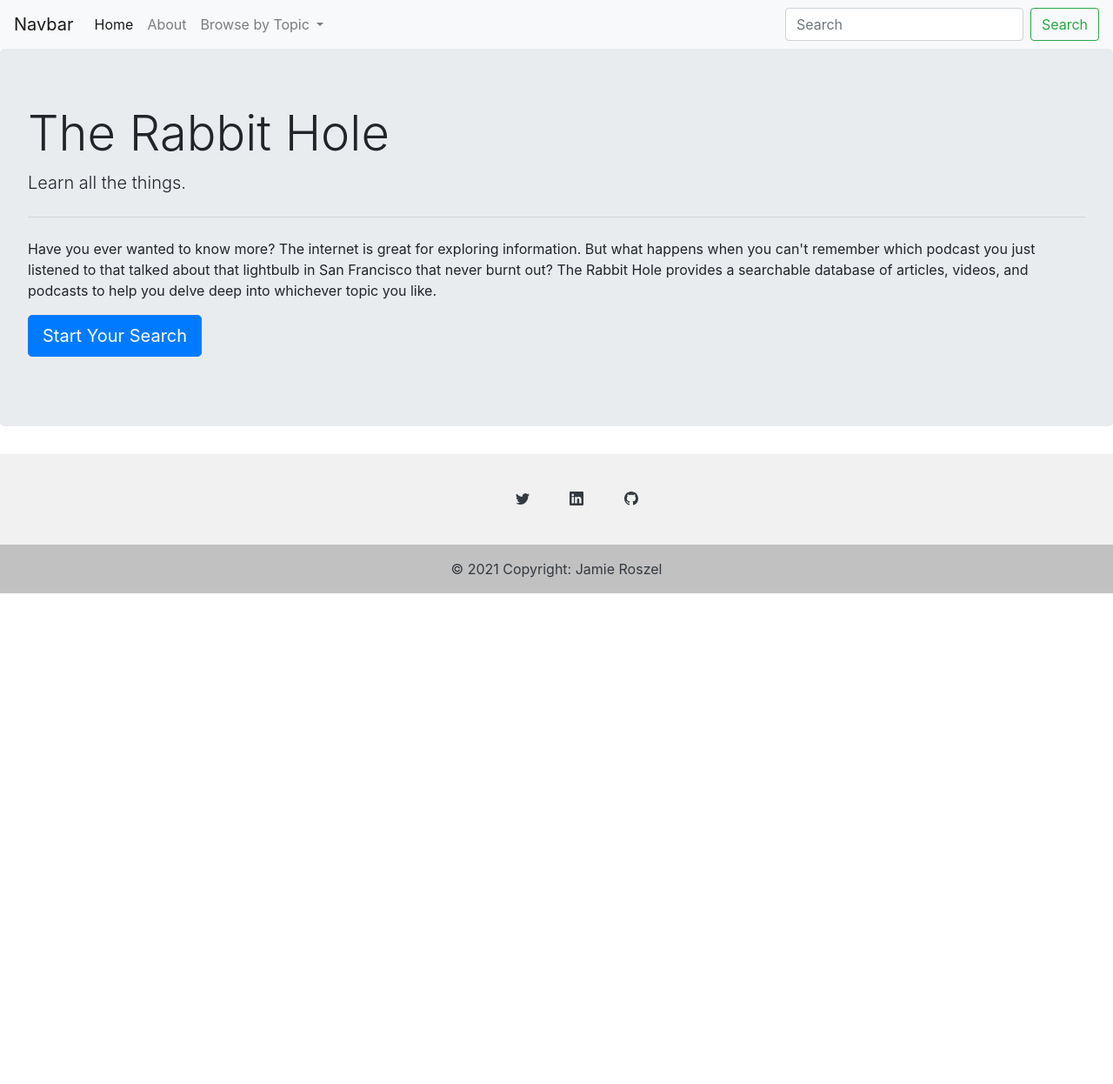
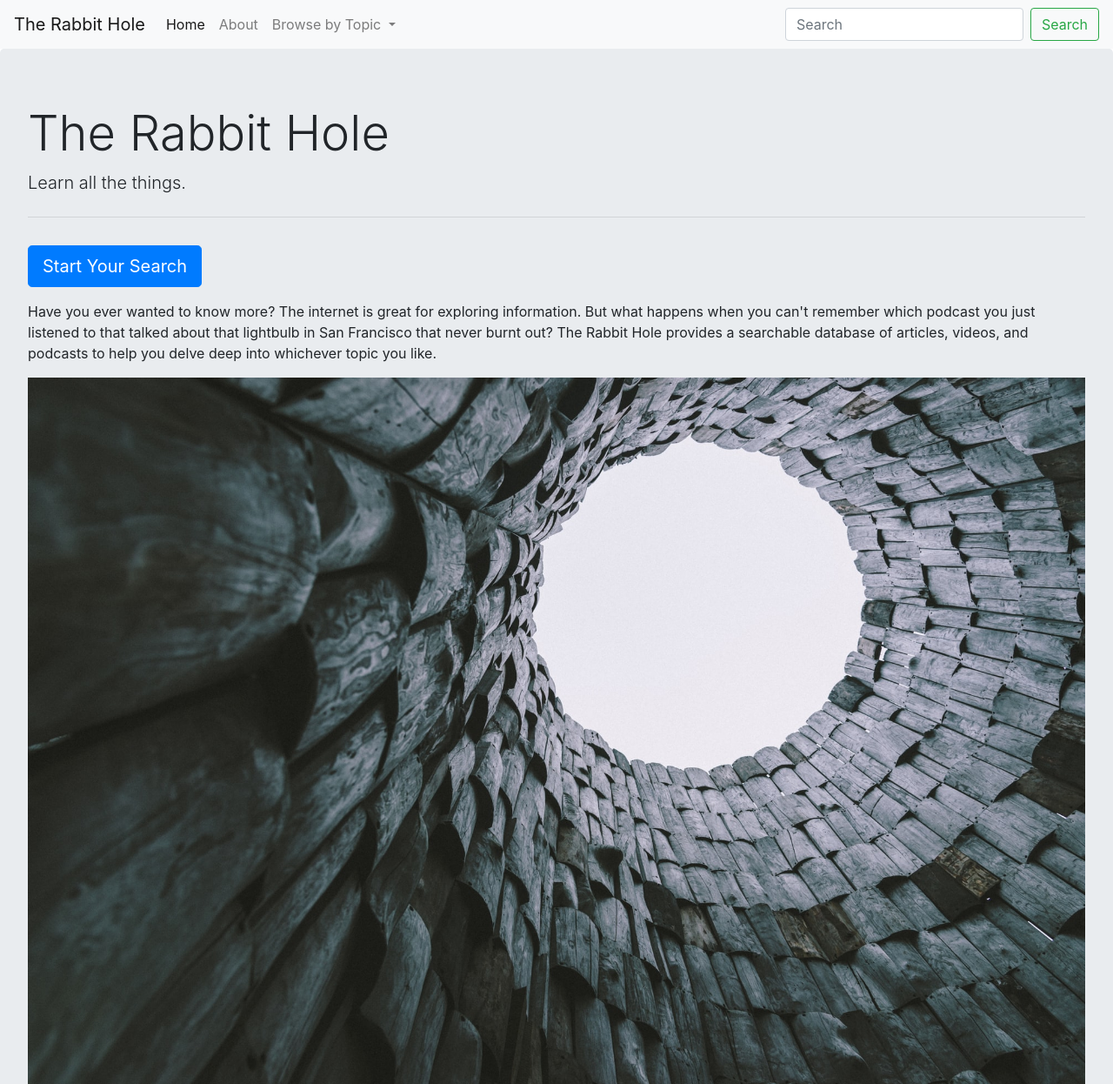
Before and after one commit to jamieroszel/rabbithole, a website: page index.html in a window 1280 px wide. Shown: the top 1246 px of the page at 87% size. Before the commit the page ends 800 px from the top, so only its background shows below. Drawn offline with nearby package versions, Linux system fonts and the light colour scheme.

Commit message:
update navbar, adds hero image to index

```diff
--- a/index.html
+++ b/index.html
@@ -7,12 +7,12 @@
 
     <!-- Bootstrap CSS -->
     <link rel="stylesheet" href="https://maxcdn.bootstrapcdn.com/bootstrap/4.0.0/css/bootstrap.min.css" integrity="sha384-Gn5384xqQ1aoWXA+058RXPxPg6fy4IWvTNh0E263XmFcJlSAwiGgFAW/dAiS6JXm" crossorigin="anonymous">
-
+    <link rel="stylesheet" href="">
     <title>The Rabbit Hole</title>
   </head>
   <body>
     <nav class="navbar navbar-expand-lg navbar-light bg-light">
-      <a class="navbar-brand" href="#">Navbar</a>
+      <a class="navbar-brand" href="#">The Rabbit Hole</a>
       <button class="navbar-toggler" type="button" data-toggle="collapse" data-target="#navbarSupportedContent" aria-controls="navbarSupportedContent" aria-expanded="false" aria-label="Toggle navigation">
         <span class="navbar-toggler-icon"></span>
       </button>
@@ -56,10 +56,14 @@
       <h1 class="display-4">The Rabbit Hole</h1>
       <p class="lead">Learn all the things.</p>
       <hr class="my-4">
+      <p class="lead">
+        <a class="btn btn-primary btn-lg mt-2" href="#" role="button">Start Your Search</a>
+      </p>
       <p>Have you ever wanted to know more? The internet is great for exploring information. But what happens when you can't remember which podcast you just listened to that talked about that lightbulb in San Francisco that never burnt out? The Rabbit Hole provides a searchable database of articles, videos, and podcasts to help you delve deep into whichever topic you like.</p>
-      <p class="lead">
-        <a class="btn btn-primary btn-lg" href="#" role="button">Start Your Search</a>
-      </p>
+      <span>
+        <img src="tunnel.jpg" class="img-fluid" alt="...">
+      </span>
+
     </div>
 
 
--- /dev/null
+++ b/style.css
@@ -0,0 +1,4 @@
+.img-fluid {
+    max-width: 100%;
+    height: auto;
+  }
```
Also changed, not shown: Views/dunningkruger.html (+4 -5 lines), tunnel.jpg (added).
